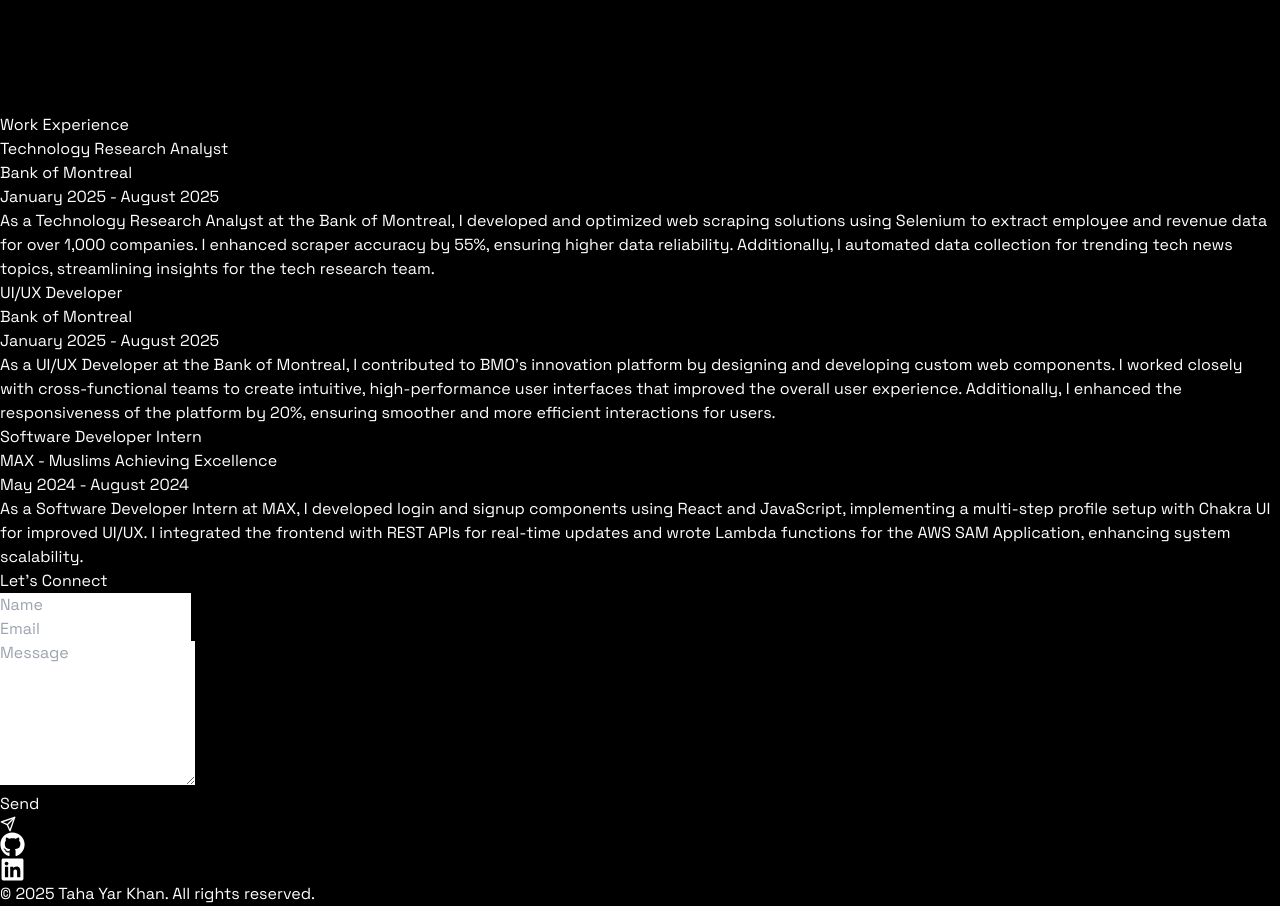
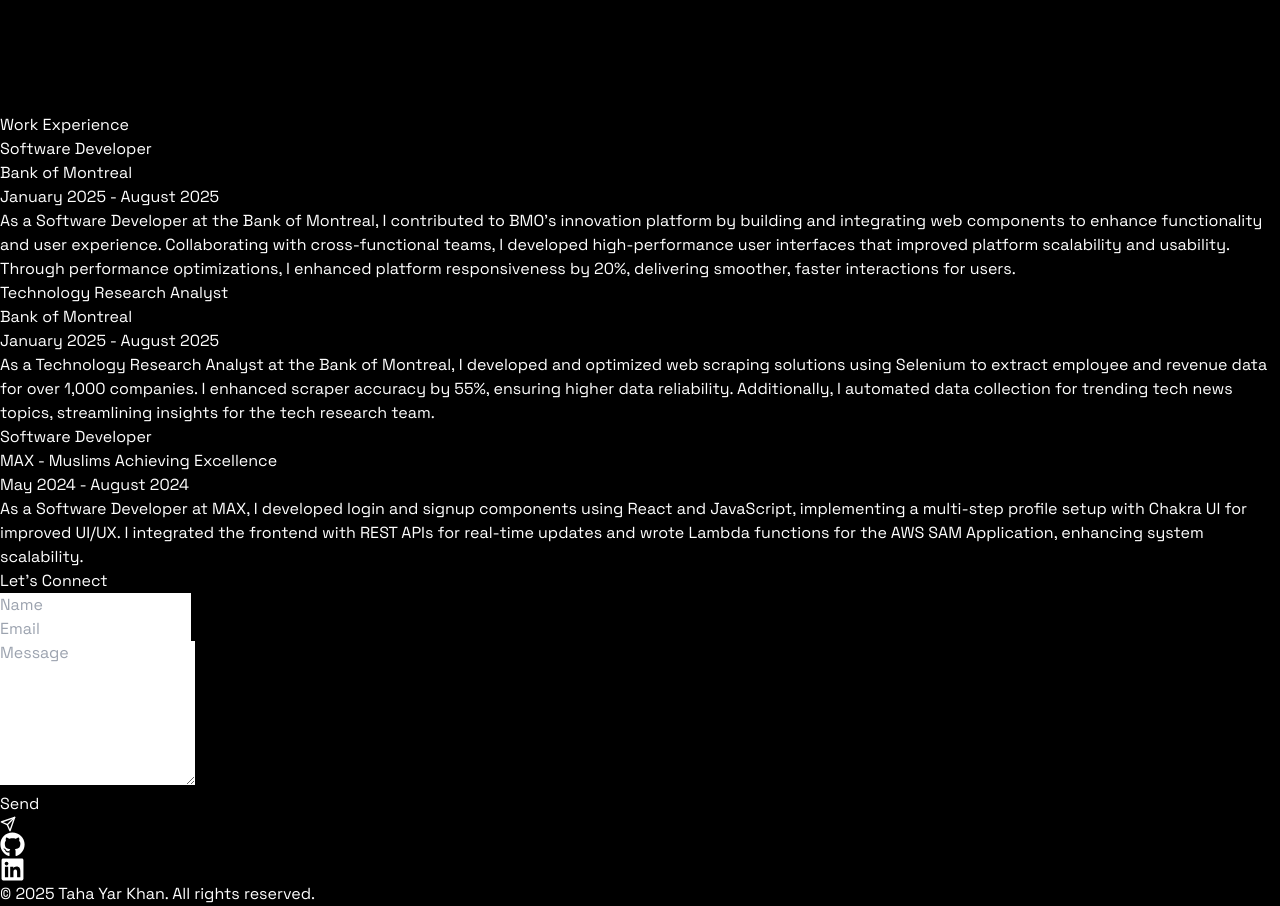
Before and after one commit to tahayarkhan/portfolio, a React (Vite) app: page / in a window 1280 px wide. Shown: the part 4840-5746 px from the top of the page. Built offline with nearby package versions, Linux system fonts and the light colour scheme.

Commit message:
updated resume and fixed experiences

```diff
--- a/src/constants/index.jsx
+++ b/src/constants/index.jsx
@@ -123,6 +123,15 @@
 // ];
 
 export const EXPERIENCES = [
+
+  {
+    title: "Software Developer",
+    company: "Bank of Montreal",
+    duration: "January 2025 - August 2025",
+    description:
+      "As a Software Developer at the Bank of Montreal, I contributed to BMO's innovation platform by building and integrating web components to enhance functionality and user experience. Collaborating with cross-functional teams, I developed high-performance user interfaces that improved platform scalability and usability. Through performance optimizations, I enhanced platform responsiveness by 20%, delivering smoother, faster interactions for users.",
+  },
+
   {
     title: "Technology Research Analyst",
     company: "Bank of Montreal",
@@ -131,18 +140,11 @@
       "As a Technology Research Analyst at the Bank of Montreal, I developed and optimized web scraping solutions using Selenium to extract employee and revenue data for over 1,000 companies. I enhanced scraper accuracy by 55%, ensuring higher data reliability. Additionally, I automated data collection for trending tech news topics, streamlining insights for the tech research team.",
   },
   {
-    title: "UI/UX Developer",
-    company: "Bank of Montreal",
-    duration: "January 2025 - August 2025",
-    description:
-      "As a UI/UX Developer at the Bank of Montreal, I contributed to BMO's innovation platform by designing and developing custom web components. I worked closely with cross-functional teams to create intuitive, high-performance user interfaces that improved the overall user experience. Additionally, I enhanced the responsiveness of the platform by 20%, ensuring smoother and more efficient interactions for users.",
-  },
-  {
-    title: "Software Developer Intern",
+    title: "Software Developer",
     company: "MAX - Muslims Achieving Excellence",
     duration: "May 2024 - August 2024",
     description:
-      "As a Software Developer Intern at MAX, I developed login and signup components using React and JavaScript, implementing a multi-step profile setup with Chakra UI for improved UI/UX. I integrated the frontend with REST APIs for real-time updates and wrote Lambda functions for the AWS SAM Application, enhancing system scalability.",
+      "As a Software Developer at MAX, I developed login and signup components using React and JavaScript, implementing a multi-step profile setup with Chakra UI for improved UI/UX. I integrated the frontend with REST APIs for real-time updates and wrote Lambda functions for the AWS SAM Application, enhancing system scalability.",
   },
 ];
 
```
Also changed, not shown: 2 other files (tests, documents, lock files or other folders).
